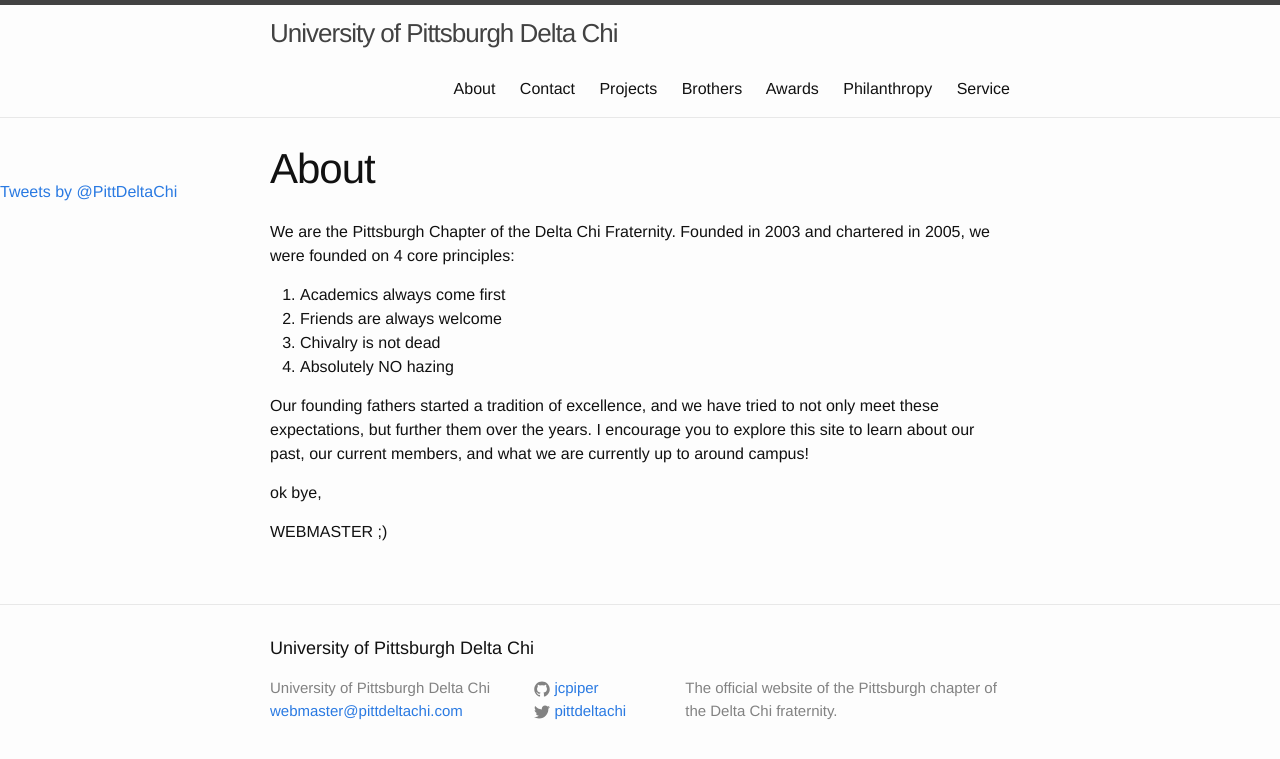
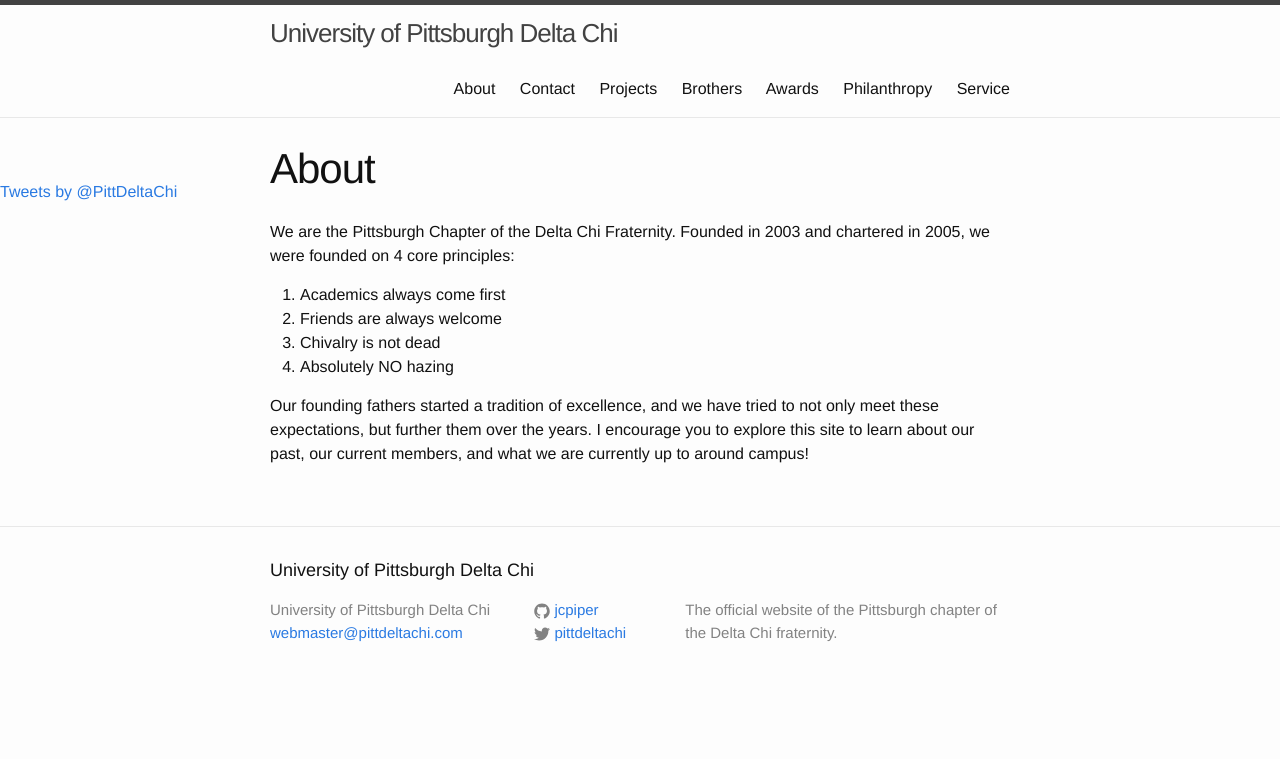
Before and after one commit to PittDeltaChi/PittDeltaChi.github.io, a Jekyll site: the page built from about.md, in a window 1280 px wide. Shown: the top 759 px of the page. Built offline with Jekyll 4.4.1, drawn with Linux system fonts in a browser that asks for light colours; comment, search, counter and statistics services are not loaded.

Commit message:
Cleaned up about.md

```diff
--- a/about.md
+++ b/about.md
@@ -13,7 +13,3 @@ We are the  Pittsburgh Chapter of the Delta Chi Fraternity. Founded in 2003 and
 
 Our founding fathers started a tradition of excellence, and we have tried to not only meet these expectations, but further them over the years. I encourage you to explore this
 site to learn about our past, our current members, and what we are currently up to around campus!
-
-ok bye,
-
-WEBMASTER ;)
```
